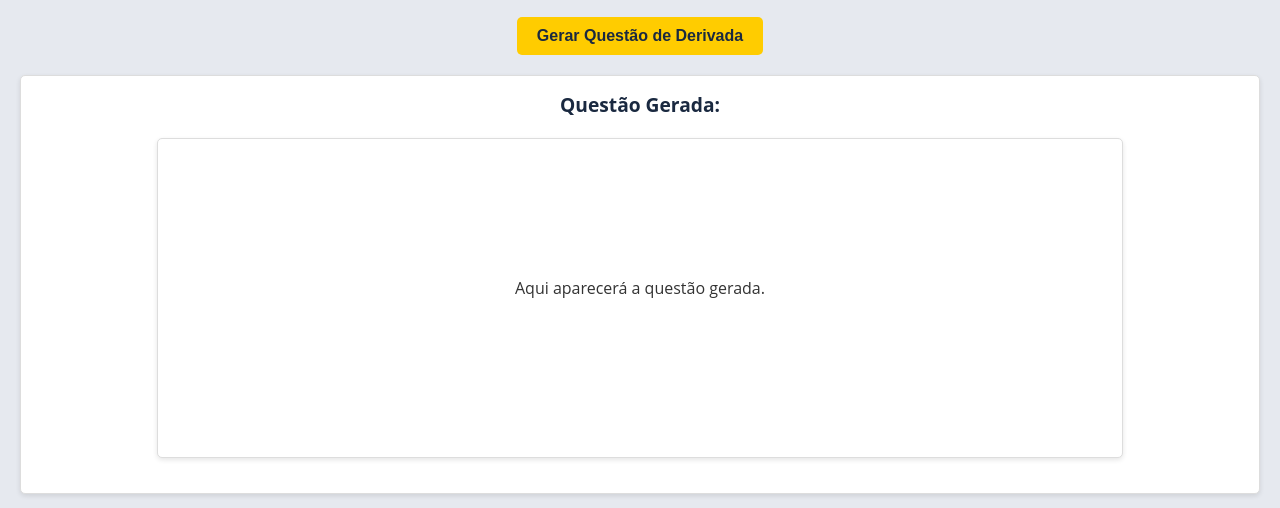
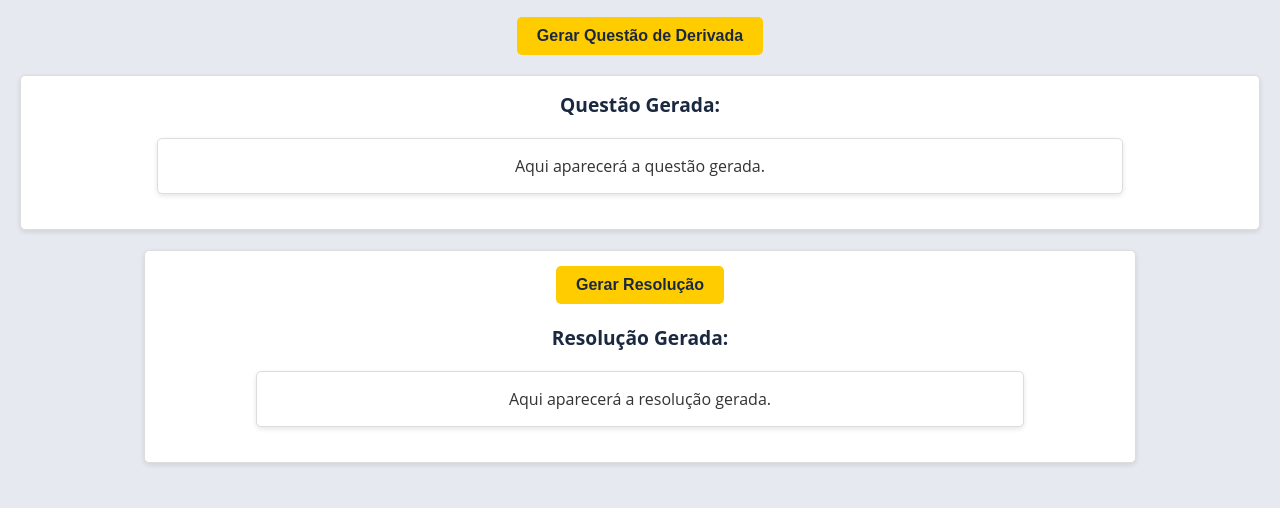
Before and after one commit to henriquestevan/Projeto-Integrador-PI, a website: page public/PraticaDerivada.html in a window 1280 px wide. Shown: the part 444-952 px from the top of the page. Drawn offline with nearby package versions, Linux system fonts and the light colour scheme.

Commit message:
consertando css

```diff
--- a/public/PraticaDerivada.html
+++ b/public/PraticaDerivada.html
@@ -41,7 +41,7 @@
 
         <section id="question-section" class="content-section">
                 <h3>Questão Gerada:</h3>
-                <div class="content-box">
+                <div class="content-box-pratica">
                     <p id="generated-question">Aqui aparecerá a questão gerada.</p>
                 </div>
             </section>
@@ -49,7 +49,7 @@
         <section id="resolution-section" class="content-section">
                 <button id="generate-resolution" class="action-button">Gerar Resolução</button>
                 <h3>Resolução Gerada:</h3>
-                <div class="content-box">
+                <div class="content-box-pratica">
                     <p id="generated-resolution">Aqui aparecerá a resolução gerada.</p>
                 </div>
         </section>
--- a/public/styles.css
+++ b/public/styles.css
@@ -170,6 +170,7 @@ main {
 .action-button:hover {
     background-color: #003366;
 }
+
 
 /* Rodapé */
 footer {
@@ -641,7 +642,7 @@ footer.page-practice p {
     text-align: left;
 }
 /* Estilo compartilhado para as caixas */
-.content-box {
+.content-box-pratica{
     margin: 20px auto;
     padding: 15px;
     border-radius: 5px;
```
Also changed, not shown: public/PraticaIntegral.html (+2 -2 lines), public/PraticaLimite.html (+2 -2 lines).
